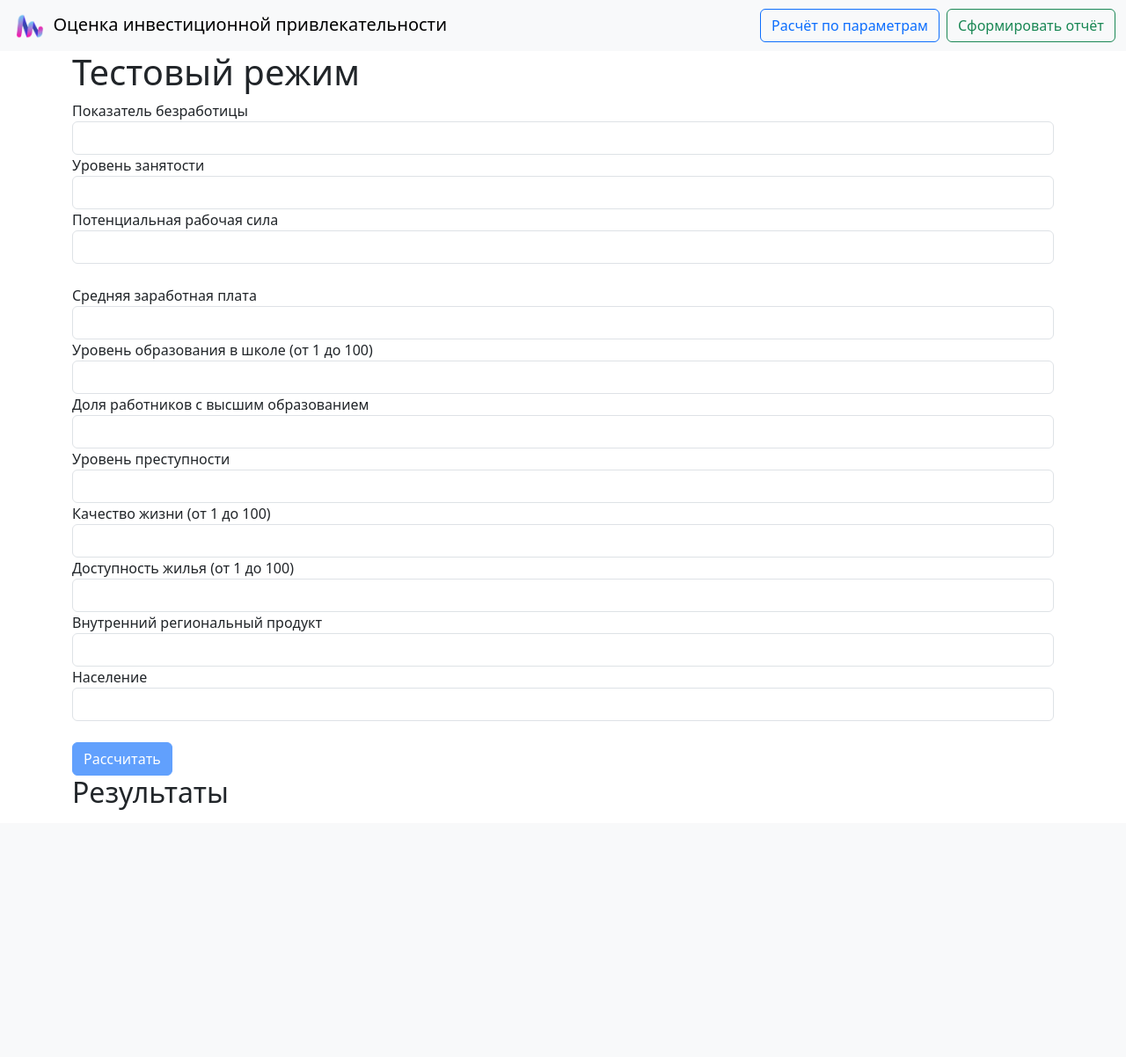
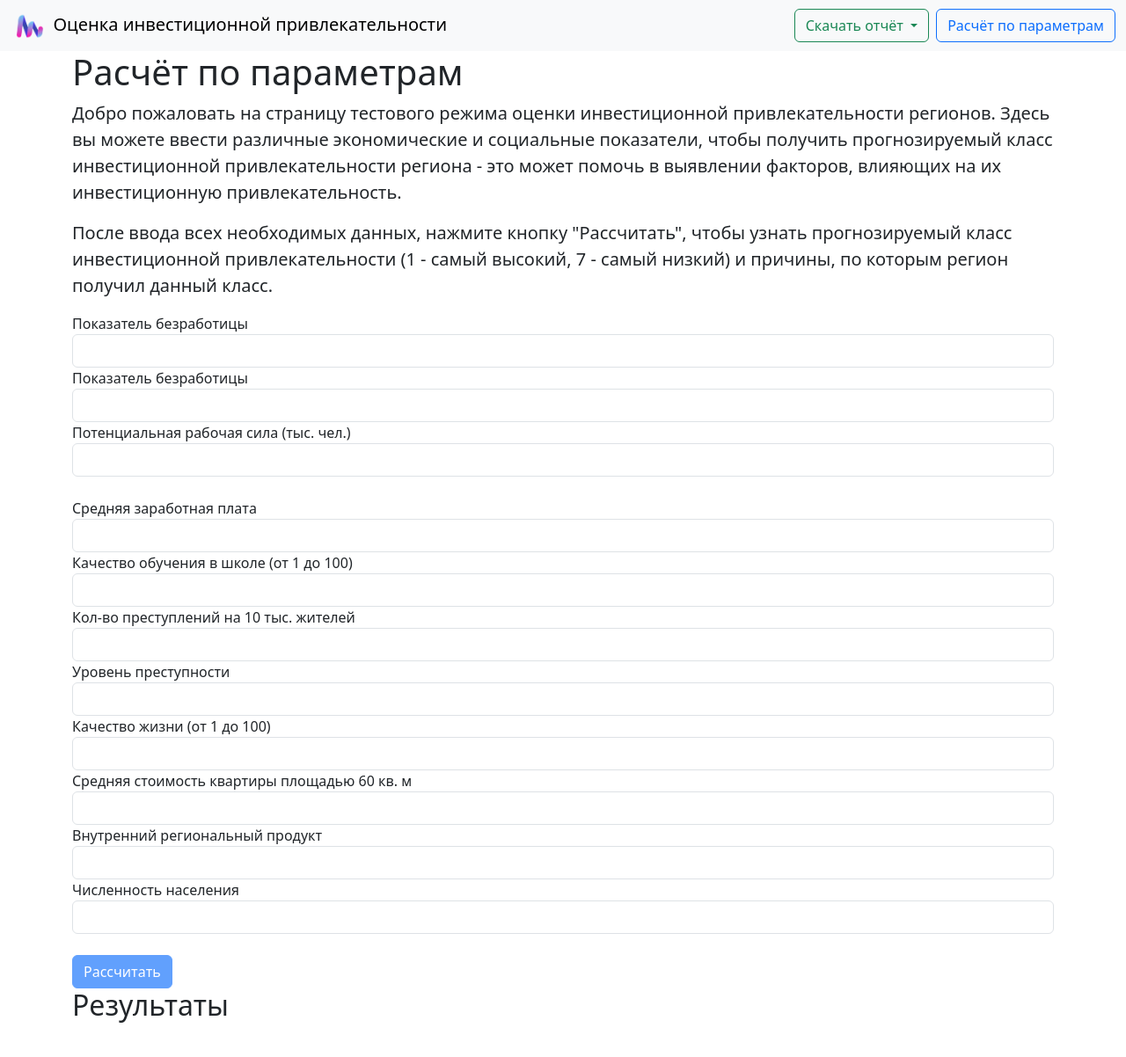
Before and after one commit to LoMax48/investment, a Flask app: page /predict in a window 1280 px wide. Shown: the whole page at 88% size. Before the commit the page ends 921 px from the top, so only its background shows below. Run offline with Flask 3, Linux system fonts and the light colour scheme; parts of the project's set-up code (start-up, migrations or seed data) failed here and were passed over.

Commit message:
Выбор поля для сортировки при формирование отчёта + пояснения на страницах + readme.md

```diff
--- a/app.py
+++ b/app.py
@@ -25,30 +25,24 @@ DT_PATH = 'models/dt.pkl'
 SCALER_PATH = 'models/scaler.pkl'
 
 
-def load_data():
-    return pd.read_sql_table('region', engine).sort_values(by=['id'])
+def load_data(sort='id'):
+    return pd.read_sql_table('region', engine).sort_values(by=[sort])
 
 
 def save_models(df):
     years = np.array([2014, 2015, 2016, 2017, 2018, 2019]).reshape(-1, 1)
     vrp_columns = ['vrp_2014', 'vrp_2015', 'vrp_2016', 'vrp_2017', 'vrp_2018', 'vrp_2019']
 
-    # Создадим новый столбец для прогноза
     df['vrp_2023'] = np.nan
 
-    # Пройдёмся по каждому региону и сделаем прогноз
     for index, row in df.iterrows():
-        # Значения ВРП для данного региона
         vrp_values = row[vrp_columns].values.reshape(-1, 1)
 
-        # Обучение модели линейной регрессии
         regression_model = LinearRegression()
         regression_model.fit(years, vrp_values)
 
-        # Прогноз ВРП на 2023 год
         vrp_2023 = regression_model.predict(np.array([[2023]]))
 
-        # Запишем прогнозное значение в DataFrame
         df.at[index, 'vrp_2023'] = vrp_2023[0, 0] / df.at[index, 'population']
 
     x = df.drop(columns=['vrp_2014', 'vrp_2015', 'vrp_2016', 'vrp_2017', 'vrp_2018', 'vrp_2019', 'population',
@@ -56,7 +50,6 @@ def save_models(df):
 
     y = df['investment_msu'].apply(lambda x: 7 if x > 7 else x)
 
-    # Разделение данных на обучающие и тестовые наборы
     x_train, x_test, y_train, y_test = train_test_split(x, y, test_size=0.2, random_state=48)
 
     standard_scaler = StandardScaler()
@@ -148,9 +141,13 @@ def index():
     return render_template('index.html', regions=regions)
 
 
-@app.route('/report')
-def report():
-    regions = load_data().to_dict(orient='records')
+@app.route('/report/<sort_by>')
+def report(sort_by):
+    valid_sort_fields = ['name', 'result']
+    if sort_by not in valid_sort_fields:
+        return "Invalid sort field", 400
+
+    regions = load_data(sort_by).to_dict(orient='records')
 
     # Создаем новый workbook и активный worksheet
     wb = openpyxl.Workbook()
--- a/static/css/style.css
+++ b/static/css/style.css
@@ -14,18 +14,3 @@ path {
     pointer-events: none;
     display: none;
 }
-
-#fill-fields-tooltip {
-    display: none;
-    position: absolute;
-    background-color: #f8d7da;
-    color: #721c24;
-    border: 1px solid #f5c6cb;
-    padding: 5px;
-    border-radius: 5px;
-    font-size: 12px;
-}
-
-#calculate:hover + #fill-fields-tooltip {
-    display: inline-block;
-}
--- a/static/js/calculate.js
+++ b/static/js/calculate.js
@@ -1,13 +1,11 @@
 document.addEventListener("DOMContentLoaded", function() {
     const calculateButton = document.getElementById("calculate");
-    const tooltip = document.getElementById("fill-fields-tooltip");
     const formFields = Array.from(document.querySelectorAll("#calculate-form input"));
 
     formFields.forEach(field => {
         field.addEventListener("input", function() {
             const allFilled = formFields.every(input => input.value.trim() !== "");
             calculateButton.disabled = !allFilled;
-            tooltip.style.display = allFilled ? 'none' : 'inline-block';
         });
     });
 
@@ -26,6 +24,8 @@ document.addEventListener("DOMContentLoaded", function() {
             population: document.getElementById("population").value,
         };
 
+        console.log(data)
+
         fetch("/calculate", {
             method: "POST",
             headers: {
--- a/templates/base.html
+++ b/templates/base.html
@@ -20,11 +20,26 @@
                 </a>
             </div>
             <div class="d-flex">
-                <a class="btn btn-outline-primary me-2" href="/predict">Расчёт по параметрам</a>
-                <a class="btn btn-outline-success" href="/report">Сформировать отчёт</a>
+                <div class="dropdown me-2">
+                    <button
+                        class="btn btn-outline-success dropdown-toggle"
+                        type="button"
+                        id="dropdownMenuButton"
+                        data-bs-toggle="dropdown"
+                        aria-expanded="false"
+                    >
+                        Скачать отчёт
+                    </button>
+                    <ul class="dropdown-menu" aria-labelledby="dropdownMenuButton">
+                        <li><a class="dropdown-item" href="/report/name">Сортировать по названию</a></li>
+                        <li><a class="dropdown-item" href="/report/result">Сортировать по классу</a></li>
+                    </ul>
+                </div>
+                <a class="btn btn-outline-primary" href="/predict">Расчёт по параметрам</a>
             </div>
         </div>
     </nav>
     {% block body %}{% endblock %}
+    <script src="https://cdn.jsdelivr.net/npm/bootstrap@5.0.2/dist/js/bootstrap.bundle.min.js" integrity="sha384-MrcW6ZMFYlzcLA8Nl+NtUVF0sA7MsXsP1UyJoMp4YLEuNSfAP+JcXn/tWtIaxVXM" crossorigin="anonymous"></script>
 </body>
 </html>
--- a/templates/predict.html
+++ b/templates/predict.html
@@ -3,7 +3,17 @@
 {% block title %}Расчёт по параметрам{% endblock %}
 {% block body %}
     <div class="container-lg">
-        <h1>Тестовый режим</h1>
+        <h1>Расчёт по параметрам</h1>
+        <p class="lead">
+            Добро пожаловать на страницу тестового режима оценки инвестиционной привлекательности регионов.
+            Здесь вы можете ввести различные экономические и социальные показатели, чтобы получить прогнозируемый класс инвестиционной
+            привлекательности региона - это может помочь в выявлении факторов, влияющих на их инвестиционную привлекательность.
+        </p>
+        <p class="lead">
+            После ввода всех необходимых данных, нажмите кнопку "Рассчитать", чтобы узнать прогнозируемый класс
+            инвестиционной привлекательности (1 - самый высокий, 7 - самый низкий) и причины, по которым регион получил данный класс.
+        </p>
+
         <form id="calculate-form">
             <div class="form-group">
                 <label for="unemployment">Показатель безработицы</label>
@@ -11,12 +21,12 @@
             </div>
 
             <div class="form-group">
-                <label for="employment">Уровень занятости</label>
+                <label for="employment">Показатель безработицы</label>
                 <input type="number" id="employment" name="employment" class="form-control">
             </div>
 
             <div class="form-group">
-                <label for="potential_labor_force">Потенциальная рабочая сила</label>
+                <label for="potential_labor_force">Потенциальная рабочая сила (тыс. чел.)</label>
                 <input type="number" id="potential_labor_force" name="potential_labor_force" class="form-control"><br>
             </div>
 
@@ -26,12 +36,12 @@
             </div>
 
             <div class="form-group">
-                <label for="education_school">Уровень образования в школе (от 1 до 100)</label>
+                <label for="education_school">Качество обучения в школе (от 1 до 100)</label>
                 <input type="number" id="education_school" name="education_school" min="1" max="100" class="form-control">
             </div>
 
             <div class="form-group">
-                <label for="education_high">Доля работников с высшим образованием</label>
+                <label for="education_high">Кол-во преступлений на 10 тыс. жителей</label>
                 <input type="number" id="education_high" name="education_high" class="form-control">
             </div>
 
@@ -46,8 +56,8 @@
             </div>
 
             <div class="form-group">
-                <label for="house_afford">Доступность жилья (от 1 до 100)</label>
-                <input type="number" id="house_afford" name="house_afford" min="1" max="100" class="form-control">
+                <label for="house_afford">Средняя стоимость квартиры площадью 60 кв. м</label>
+                <input type="number" id="house_afford" name="house_afford" class="form-control">
             </div>
 
             <div class="form-group">
@@ -56,19 +66,18 @@
             </div>
 
             <div class="form-group">
-                <label for="population">Население</label>
+                <label for="population">Численность населения</label>
                 <input type="number" id="population" name="population" class="form-control"><br>
             </div>
 
             <button type="button" id="calculate" class="btn btn-primary" disabled>Рассчитать</button>
-            <span id="fill-fields-tooltip">Заполните все поля</span>
         </form>
 
-        <div id="result" class="mt-20">
+        <div id="result">
             <h2>Результаты</h2>
             <p id="result-class"></p>
             <p id="result-reason"></p>
-        </div>
+        </div><br>
     </div>
     <script src="{{ url_for('static', filename='js/calculate.js') }}"></script>
 {% endblock %}
```
Also changed, not shown: templates/index.html (+17 -1 lines), readme.md (added), readme.txt (deleted).
